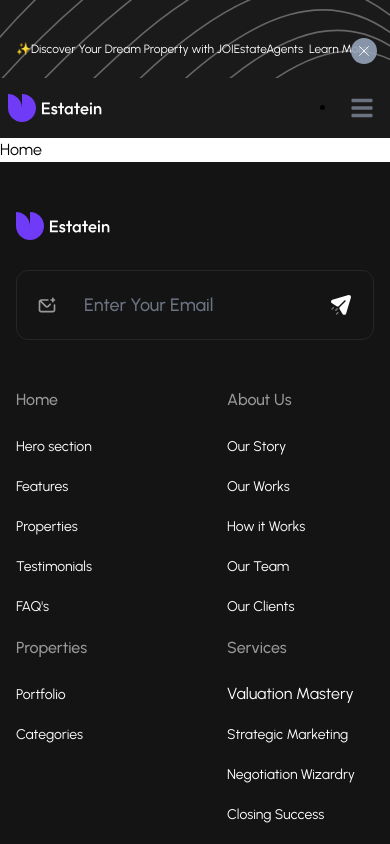
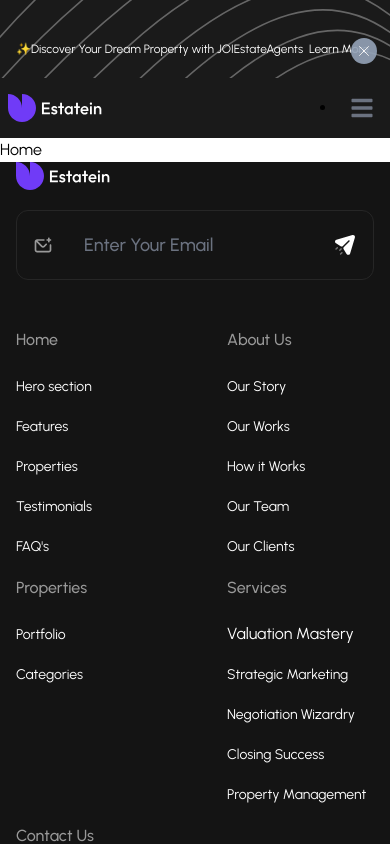
Before and after one commit to JulianIfesiokwu/JOIRentalAgents, a React (Vite) app in the folder client/: page / in a window 390 px wide. Shown: the top 844 px of the page. Built offline with nearby package versions, Linux system fonts and the light colour scheme.

Commit message:
Feat: fixing responsiveness

```diff
--- a/client/src/components/Footer.jsx
+++ b/client/src/components/Footer.jsx
@@ -3,9 +3,10 @@ import { Link } from "react-router-dom";
 
 const Footer = () => {
   return (
+    <>
       <div className='w-full'>
-      <div className='flex flex-col md:flex-row bg-[#141414] gap-[50px] px-4 py-[50px] md:gap-[80px] md:px-[162px] md:py-[100px]'>
-        <div className='flex flex-col gap-[30px]'>
+        <div className='flex flex-col px-4 py-[50px md:p-[80px] gap-[50px] xl:px-[162px] xl:py-[100px] md:gap-[80px] md:flex-row md:justify-between bg-[#141414]'>
+          <div className='flex flex-col gap-5 md:gap-[30px]'>
             <picture>
               <source
                 srcSet='/src/assets/desktop-logo.svg'
@@ -20,7 +21,7 @@ const Footer = () => {
                 alt='JOI logo'
               />
             </picture>
-          <div className='flex justify-between gap-[6px] md:gap-[10px] px-5 md:px-6 py-[14px] md:py-[18px] border border-[#262626] rounded-xl'>
+            <div className='flex justify-between gap-[6px] px-4 py-[14px] md:gap-[10px] md:px-[20px] md:py-[14px] border border-[#262626] rounded-xl'>
               <img
                 src='/src/assets/email-icon.svg'
                 alt='email'
@@ -242,7 +243,7 @@ const Footer = () => {
             </div>
           </div>
         </div>
-      <div className='px-4 py-5 md:px-[162px] md:py-3 gap-5 md:gap-0 flex flex-col-reverse md:flex-row justify-between items-center bg-[#1a1a1a]'>
+        <div className='px-4 py-5 gap-5 md:px-[80px] md:py-3 xl:p-[162px] xl:py-4 flex flex-col-reverse md:flex-row justify-between items-center bg-[#1a1a1a]'>
           <div className='flex flex-col items-center md:flex-row gap-[10px] text-sm leading-[24px] tracking-[94%] absolute-white'>
             <p className=''>@2023 JOIEstateAgents. All Rights Reserved.</p>
             <p className=''>Terms & Conditions</p>
@@ -292,6 +293,7 @@ const Footer = () => {
           </div>
         </div>
       </div>
+    </>
   );
 };
 
```
Lines whose indentation alone changed are shown as unchanged.
